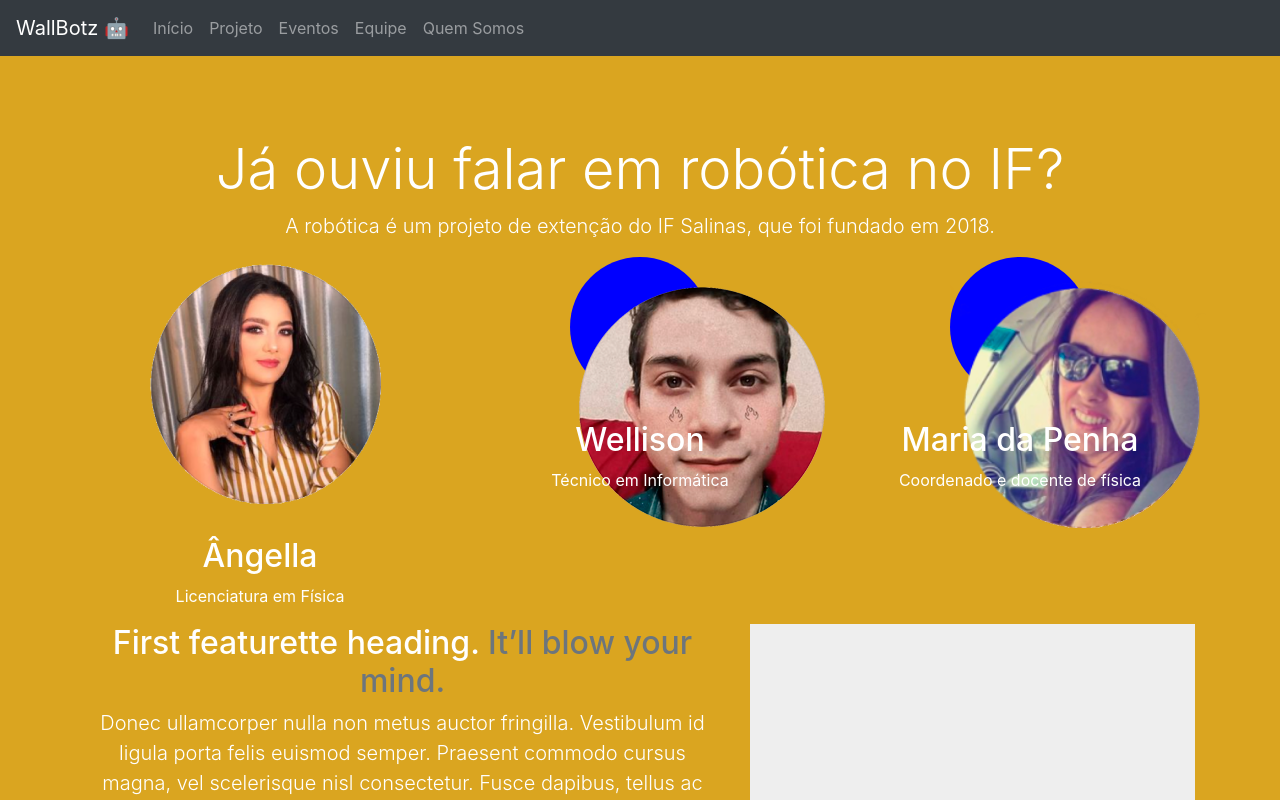
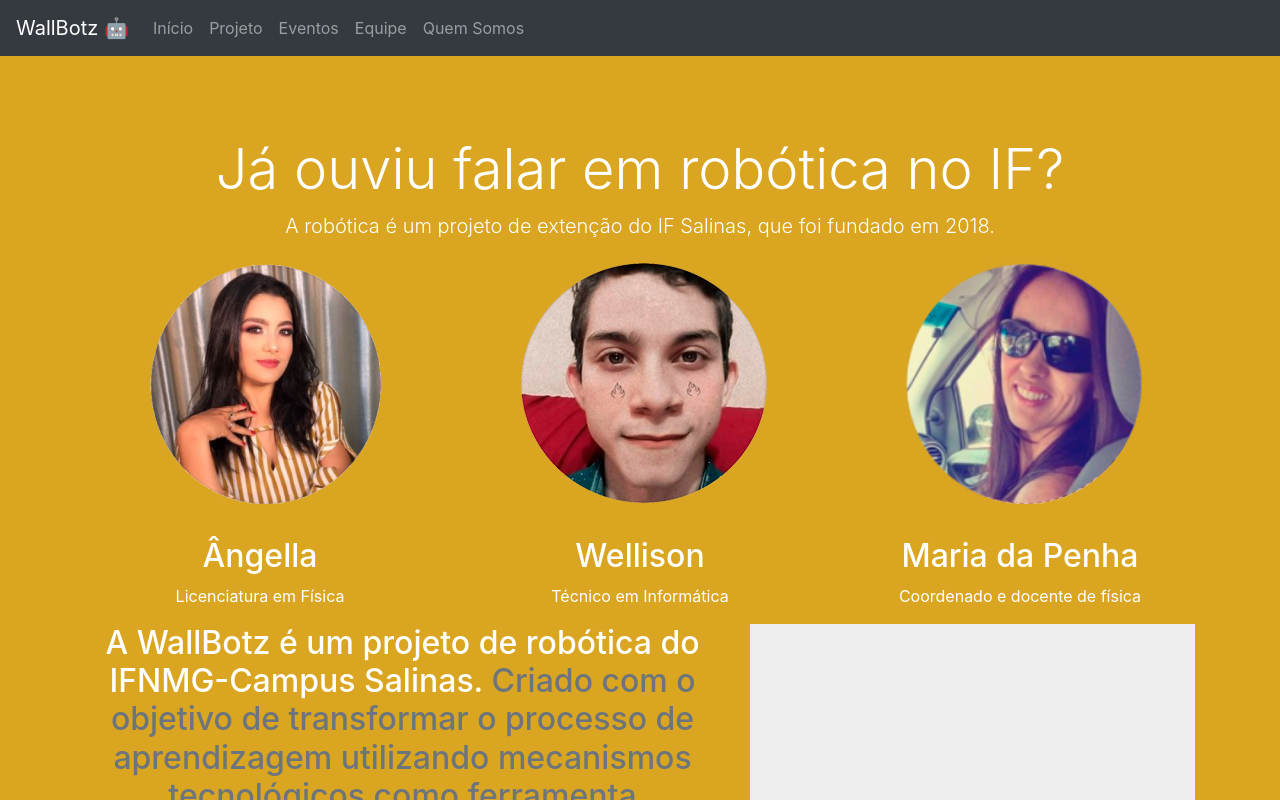
Before and after one commit to yansilveira00/trabalho-final, a Next.js app: page / in a window 1280 px wide. Shown: the top 800 px of the page. Built offline with nearby package versions, Linux system fonts and the light colour scheme.

Commit message:
atualizando imagens

```diff
--- a/pages/index.js
+++ b/pages/index.js
@@ -54,8 +54,8 @@
                         <p className='lead'>A robótica é um projeto de extenção do IF Salinas, que foi fundado em 2018.</p>
                     </div>
 
-                    <div class="row">
-                        <div class="col-lg-4">
+                    <div className="row">
+                        <div className="col-lg-4">
                             <div >
                                 <img className="ang " src="ang_joca.png" />
                             </div>
@@ -64,8 +64,8 @@
                             <p>Licenciatura em Física</p>
 
                         </div>
-                        <div class="col-lg-4">
-                            <div className="rounded-circle circulo centralizar">
+                        <div className="col-lg-4">
+                            <div >
                                 <img className="welisom" src="welisom_joca.png" />
                             </div>
 
@@ -73,11 +73,8 @@
                             <p>Técnico em Informática</p>
 
                         </div>
-                        <div class="col-lg-4">
-
-
-
-                            <div className="rounded-circle circulo centralizar">
+                        <div className="col-lg-4">
+                            <div >
                                 <img className="penha" src="penha_joca.png" />
 
                             </div>
@@ -91,13 +88,13 @@
 
 
 
-                        <div  class="row featurette">
-                        <div class="col-md-7">
-                            <h2 class="featurette-heading">First featurette heading. <span class="text-muted">It’ll blow your mind.</span></h2>
-                            <p class="lead">Donec ullamcorper nulla non metus auctor fringilla. Vestibulum id ligula porta felis euismod semper. Praesent commodo cursus magna, vel scelerisque nisl consectetur. Fusce dapibus, tellus ac cursus commodo.</p>
+                        <div  className="row featurette">
+                        <div className="col-md-7">
+                            <h2 className="featurette-heading">A WallBotz é um projeto de robótica do IFNMG-Campus Salinas. <span class="text-muted">Criado com o objetivo de transformar o processo de aprendizagem utilizando mecanismos tecnológicos como ferramenta educacional.</span></h2>
+                            <p className="lead">Atualmente temos estudantes de Licenciatura em Física e Sistemas de Informação.</p>
                         </div>
-                        <div class="col-md-5">
-                            <svg class="bd-placeholder-img bd-placeholder-img-lg featurette-image img-fluid mx-auto" width="500" height="500" xmlns="http://www.w3.org/2000/svg" preserveAspectRatio="xMidYMid slice" focusable="false" role="img" aria-label="Placeholder: 500x500"><title>Placeholder</title><rect width="100%" height="100%" fill="#eee"/><text x="50%" y="50%" fill="#aaa" dy=".3em">500x500</text></svg>
+                        <div className="col-md-5">
+                            <svg className="bd-placeholder-img bd-placeholder-img-lg featurette-image img-fluid mx-auto" width="500" height="500" xmlns="http://www.w3.org/2000/svg" preserveAspectRatio="xMidYMid slice" focusable="false" role="img" aria-label="Placeholder: 500x500"><title>Placeholder</title><rect width="100%" height="100%" fill="#eee"/><text x="50%" y="50%" fill="#aaa" dy=".3em">500x500</text></svg>
                         </div>
                         </div>
 
```
